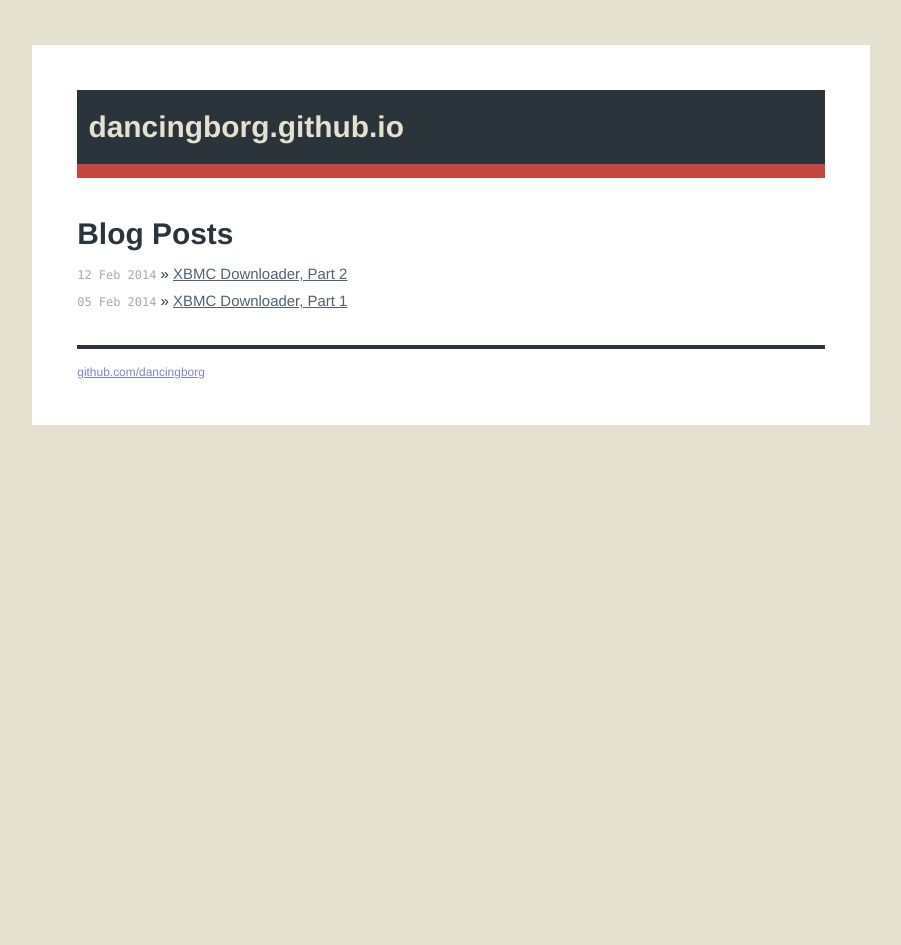
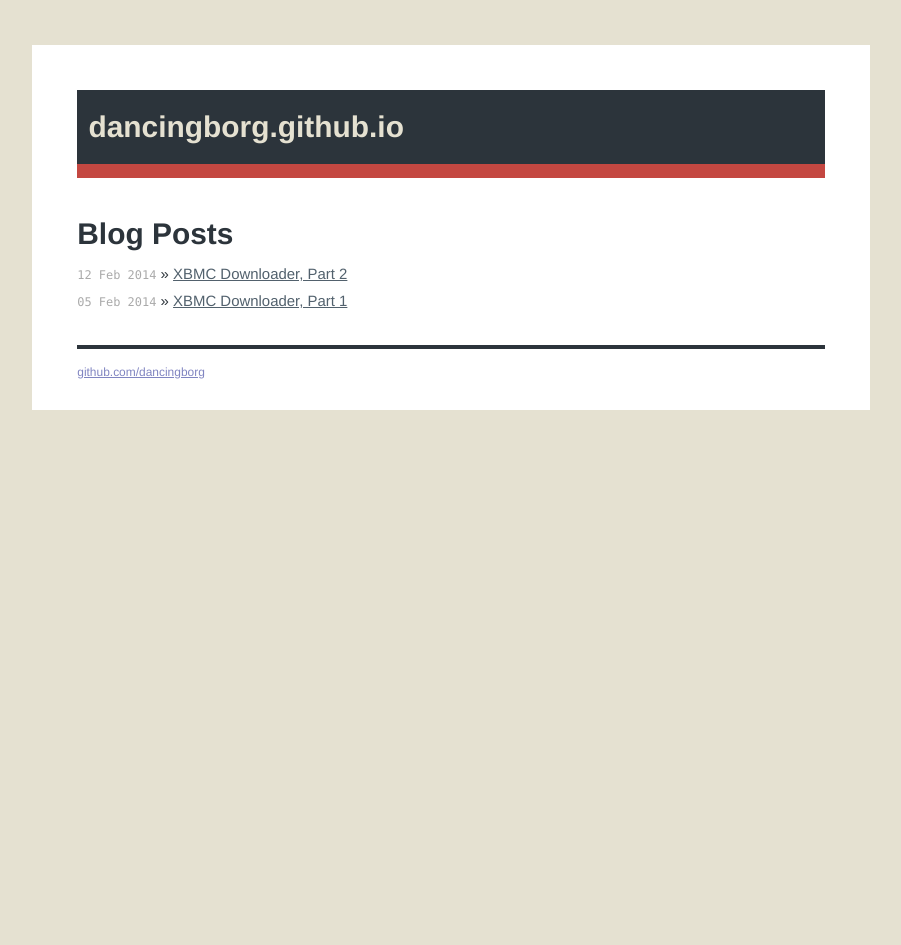
Before and after one commit to andre-abadi/andre-abadi.github.io, a Jekyll site: the page built from index.html, in a window 1280 px wide. Shown: the whole page, without its empty margins (189-1090 px from the left). Built offline with Jekyll 4.4.1, drawn with Linux system fonts in a browser that asks for light colours; Markdown is read by kramdown in place of the engine named in the settings.

Commit message:
Update main.css

```diff
--- a/css/main.css
+++ b/css/main.css
@@ -71,7 +71,7 @@ ul.posts span {
   line-height: 1.5em;
   background-color: #FFFFFF;
   padding: 3em;
-  padding-bottom: 2em;
+  padding-bottom: 1em;
 }
 
 .site .header a {
```
